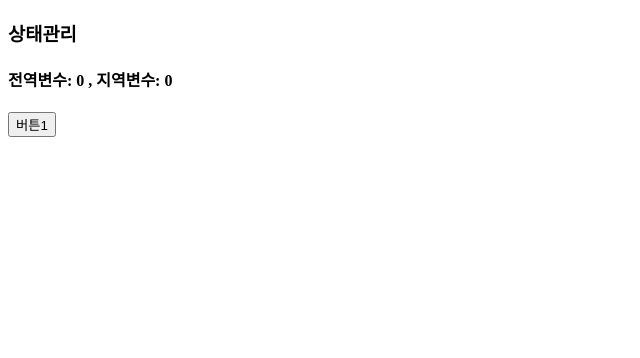
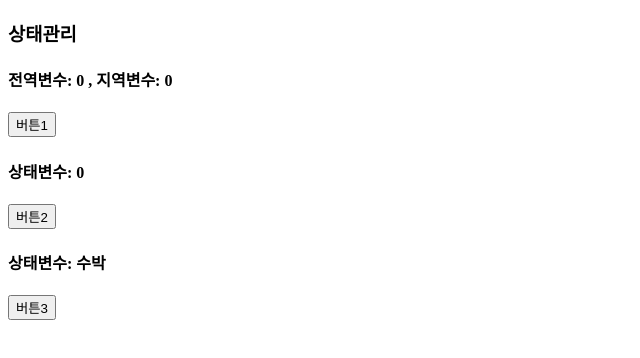
Before and after one commit to jihwangim09-design/2026_react, a React (Vite) app: page / in a window 1280 px wide. Shown: the top 358 px of the page, without its empty margins (0-640 px from the left). Built offline with nearby package versions, Linux system fonts and the light colour scheme.

Commit message:
0914 1228

```diff
--- a/src/example/day02/Component2.jsx
+++ b/src/example/day02/Component2.jsx
@@ -1,6 +1,8 @@
 // 구조분해 : 객체/배열 내 요소들을 각각 변수로 분해
 // const { name , age } = { name: '유재석 , age : 40 }
 // console.log( name , age );
+
+import { useActionState, useState } from "react";
 
 // const [ name , setName ] = [ '유재석' , function setter(){} ] useState가 상태변수랑 초기값을 반환?
 // console.log( name ); setter( );
@@ -10,10 +12,28 @@ let 전역변수 = 0; // 함수 밖에 변수
 
 export default function Component2( props ){
     let 지역변수 = 0 ; // 함수 안에 변수
-    // 1. 전역변수,지역변수,증가함수 : 내부적으로는 증가O, 화면으로는 증가X 왜그러냐면? 렌더링을 안해서
-    const 증가함수1 = ( ) => {
-        전역변수++; 지역변수++; console.log( 전역변수 , 지역변수 ); }
+    // 1. 전역변수,지역변수,증가함수 : 내부적으로는 증가O, 화면으로는 증가X(return 1번이기때문) 왜그러냐면? 렌더링을 안해서
+    // 함수는 무조건 리턴이 한번인데 처음에 렌더링하고 나서 리턴하면 끝 그이상부터는 스크립트가 어떻게 되든 상관x
+    const 증가함수1 = ( ) => { 전역변수++; 지역변수++; console.log( 전역변수 , 지역변수 ); }
+    // 지역변수는 증가시켰다가 랜더링하면 다시 0으로 돌아감
+    // 2. useState 함수 이용한 새로고침/재랜더링( 함수재호출 --> 함수 return )
+    // const [ 상태변수명 , set상태변수명 ] = useState( 초기값 );
+    // setXXX( 새로고침 ) : 자동으로 현재 함수/컴포넌트 재실행 -> return 재실행 , 지역변수(함수내선언된변수)는 초기화
+    // 상태변수는 상태 값 유지된다.
+    const [ count, setCount ] = useState( 0 );
+    const 증가함수2 = ( ) => {setCount( count+1 ); } // 0 -> 1증가했다면 주소값 변경된다? 맞음
 
+    // 3. 수박 요소 1개를 갖는 배열 초기값으로 상태변수 선언
+    // 3(상수101호) -> 4(상수102호) : 1+2 => 3(상수101호) , 리터럴은 고정값이고=>상수/같이 사용
+    // 과일상자(201호) [수박(301호) ] ==> 과일상자.push( 사과302호 ) , 과일상자의 주소값은? 201호 , 즉 push는 값 변경이 아니고 내부에 추가
+    // useState는 상태(값)의 주소값이 변경되어야만 새로고침이 된다.
+    // 주로 스프레드연산자 이용하여 배열/객체 복사한다.     ...객체명 , ...배열명
+    const [ array , setArray ] = useState( [ '수박'] );
+    // 배열내 '사과' 요소 추가하여 setXXX 배열을 대입했다. 내부적으로 배열내추가O , 화면으로는 추가안됨X
+    const 증가함수3 = () => {
+        // array.push('사과'); Setarray( array ); }
+        array.push( '사과' ); setArray( [ ...array ] ) // [...기존배열명 ] 또는 { ...기존객체명 } , 새로운 주소값생성
+    }
 
     return (<>
 
@@ -21,5 +41,9 @@ export default function Component2( props ){
         <h4> 전역변수: { 전역변수 } , 지역변수: { 지역변수 } </h4> {/* 둘다 0이 나옴 */}
 
         <button onClick={ 증가함수1 }> 버튼1</button>
+        <h4>상태변수: {count} </h4>
+        <button onClick={증가함수2}> 버튼2 </button>
+        <h4> 상태변수: {array} </h4>
+        <button onClick={ 증가함수3 }>버튼3</button>
     </>)
 }
```
